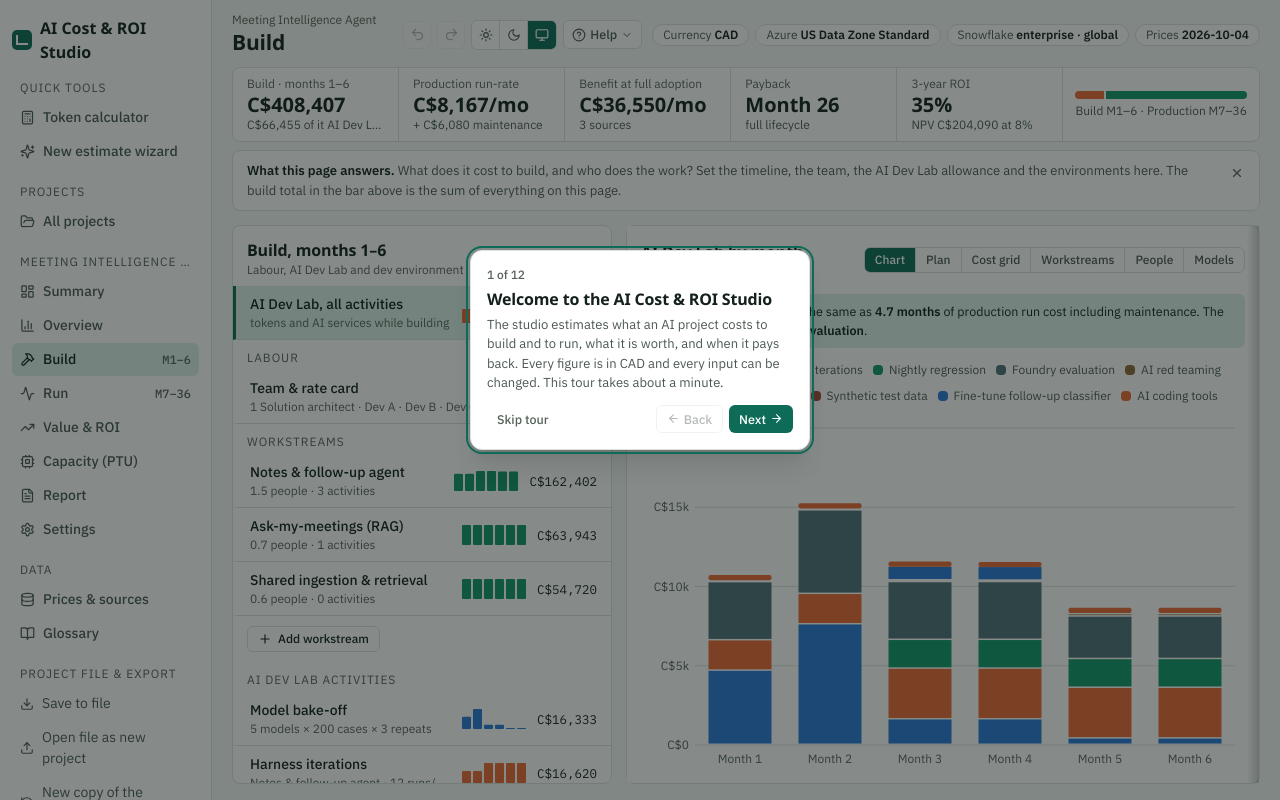
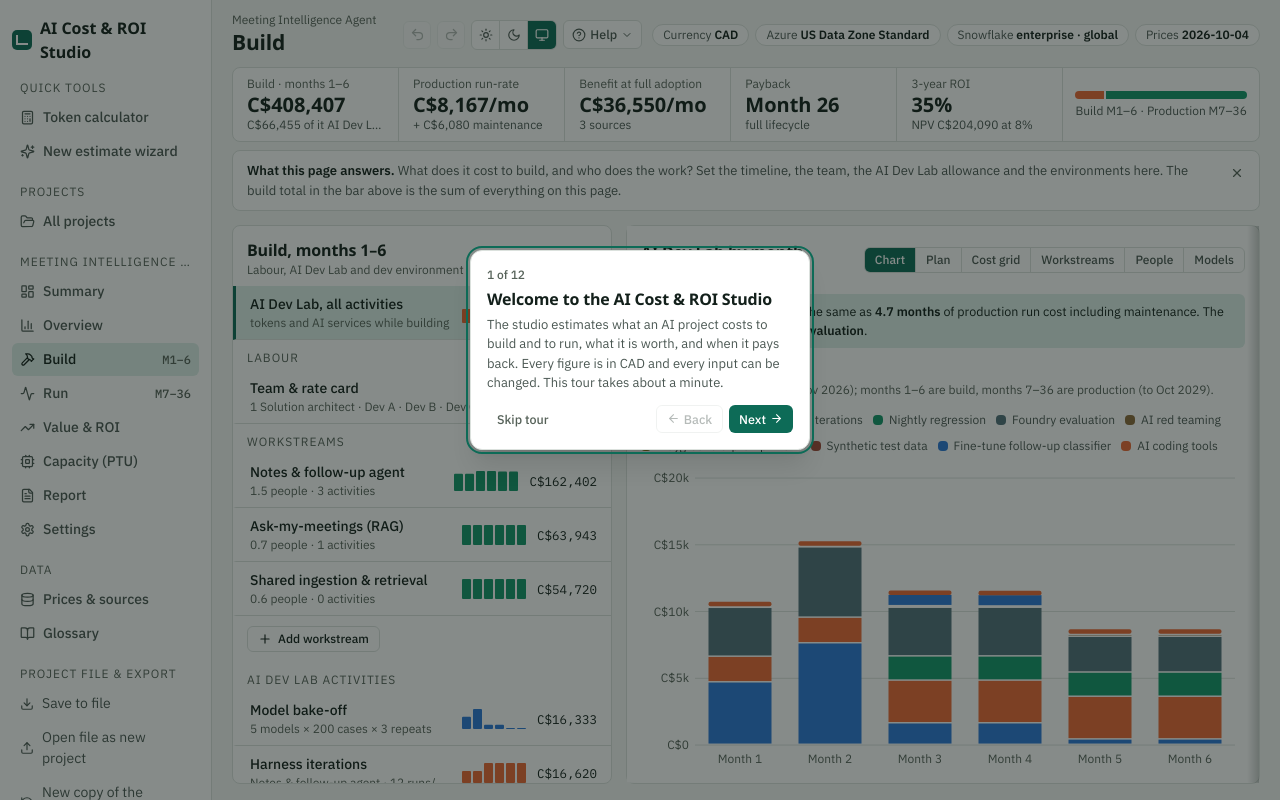
Before and after one commit to nitin27may/ai-roi-calculator, a Next.js app in the folder apps/web/: page /build in a window 1280 px wide. Built offline with nearby package versions, Linux system fonts and the light colour scheme.

Commit message:
Build page: month headers, table captions, headcount notes, where-this-comes-from lines

```diff
--- a/apps/web/app/build/page.tsx
+++ b/apps/web/app/build/page.tsx
@@ -4,6 +4,8 @@ import { Plus } from "lucide-react";
 import { ACTIVITY_KINDS, PLAN_SHAPES, applyShape, devLabByMeter, developerBreakdown, hasPlan, inPlanWindow, WORKSTREAM_TEMPLATES, addWorkstreamFromTemplate, newActivity, planValues, addAllocationPeriod, allocationPeriods, overlappingPeriods, peakAllocation, removeAllocationPeriod, removeWorkstream, setAllocation, updateAllocationPeriod, setPlanValue, workstreamBreakdown, type DevActivity, type PlanShape, type Workstream } from "@studio/engine";
 import { Card, CardHead, Field, GroupHead, ListRow, NumberInput, Seg, Select, TrashButton, listboxKeys } from "@/components/ui";
 import { Explain } from "@/components/explain";
+import { MonthLegend, MonthTh, TableNote, WhereFrom } from "@/components/months";
+import { MONTH_TABLE_NOTES } from "@/lib/months";
 import { AddMenu, ItemHeader } from "@/components/add-menu";
 import { Legend, Spark, StackedBars } from "@/components/charts";
 import { ACTIVITY_SPECS, Fields } from "@/components/fields";
@@ -66,6 +68,22 @@ export default function Build() {
   );
 }
 
+/** Which Dev Lab activities change when developers are added or removed. Labour always does. */
+const SCALES_WITH_PEOPLE: ReadonlySet<DevActivity["kind"]> = new Set(["iterations", "playground", "tooling"]);
+
+/** Plain-language inputs behind each activity's cost, for the "Where this comes from" line. */
+const ACTIVITY_SOURCE: Record<DevActivity["kind"], string> = {
+  bakeoff: "The candidate models and their months, the evaluation cases, repeats and sweeps per month set above, with each model's price from Prices & sources. It runs once, however many developers there are.",
+  iterations: "Developers who run experiments (Team & rate card), runs per developer per day, cases per run and working days set above, priced with the harness model's rates. It grows with headcount.",
+  regression: "Runs per month and cases per run set above, from the start month shown, priced with the harness model's rates. It does not change with headcount.",
+  evaluation: "The judge model, token sizes and evaluators set above, applied to the runs the other activities make. It follows those runs, not headcount.",
+  redteam: "Scans per month, risk categories, objectives and attack strategies set above, priced with the target model's rates. It does not change with headcount.",
+  playground: "Developers who run experiments (Team & rate card), calls per developer per day and tokens per call set above. It grows with headcount.",
+  tooling: "Copilot seats per developer and the coding agent's tokens per developer day set above, times the number of developers on Team & rate card. It grows with headcount.",
+  synthetic: "Examples kept per month, pass rate, and the generator and judge token sizes set above. It does not change with headcount.",
+  finetune: "Training runs, examples, tokens per example and epochs set above, plus tuned deployments kept and their hosting hours. It does not change with headcount.",
+};
+
 function describe(a: DevActivity): string {
   switch (a.kind) {
     case "bakeoff": return `${a.candidates.length} models × ${a.cases} cases × ${a.repeats} repeats`;
@@ -97,13 +115,15 @@ function AllActivities() {
       <div className="rounded-r-md border-l-[3px] border-accent bg-accent-soft px-3 py-2 text-[12.5px]">
         <b>{cad(ledger.totals.devLab)} over {B} months</b>, the same as <b>{fmt(ledger.totals.devLab / Math.max(1, runRate), 1)} months</b> of production run cost including maintenance. The largest activity is <b>{top?.label}</b>.
       </div>
+      <MonthLegend />
       {(view === "chart" || view === "grid") && <Legend items={series.map((s) => ({ label: s.label, color: s.color }))} />}
       {view === "ws" ? <ByWorkstream /> : view === "people" ? <ByPerson /> : view === "models" ? <ByModel /> : view === "plan" ? <PlanGrid /> : view === "chart" ? (
         <StackedBars rows={rows} series={series} xLabel={(i) => `Month ${i + 1}`} className="relative min-h-[280px] flex-1" />
       ) : (
         <div className="overflow-auto">
+          <TableNote>{MONTH_TABLE_NOTES.cost} Amounts are AI Dev Lab spend only; build labour is on Team &amp; rate card.</TableNote>
           <table className="data">
-            <thead><tr><th>Activity</th>{months.map((m) => <th key={m.m} className="n">M{m.m}</th>)}<th className="n">Total</th></tr></thead>
+            <thead><tr><th>Activity</th>{months.map((m) => <MonthTh key={m.m} m={m.m} />)}<th className="n">Total</th></tr></thead>
             <tbody>
               {series.map((s) => {
                 const mx = Math.max(...rows.flatMap((r) => series.map((x) => r[x.key]!)), 1);
@@ -128,16 +148,20 @@ function PlanGrid() {
   const update = (id: string, fn: (a: Exclude<DevActivity, { kind: "evaluation" }>) => void) => edit((d) => { const a = d.build.activities.find((x) => x.id === id); if (a && hasPlan(a)) fn(a); });
   return (
     <div className="overflow-auto">
-      <p className="mb-2 text-xs text-muted">Bake-offs plan <b>sweeps</b> per month; other activities plan <b>intensity</b> (1 = the volumes set on the activity, 0 = off). Greyed months are outside the activity&apos;s window. Evaluation follows the runs it scores.</p>
+      <TableNote>
+        <b>What the numbers are.</b> {MONTH_TABLE_NOTES.intensity} Bake-off rows are sweeps instead: {MONTH_TABLE_NOTES.sweeps.replace("Sweeps by month: ", "").replace(" Type a number in any cell to change it.", "")}
+        {" "}The small C$ figure under each number is that month&apos;s cost. Greyed months are outside the activity&apos;s window. Use &quot;Apply...&quot; to fill a row from a shape. Evaluation follows the runs it scores, so it has no numbers to set.
+      </TableNote>
+      <TableNote>{MONTH_TABLE_NOTES.headcount} Adding developers raises iterations, playground and tooling (and build labour); bake-off, regression, red teaming, synthetic data and fine-tuning stay the same.</TableNote>
       <table className="data">
-        <thead><tr><th>Activity</th><th>Shape</th>{months.map((m) => <th key={m} className="n">M{m}</th>)}</tr></thead>
+        <thead><tr><th>Activity</th><th>Shape</th>{months.map((m) => <MonthTh key={m} m={m} />)}</tr></thead>
         <tbody>
           {project.build.activities.map((a) => {
-            if (!hasPlan(a)) return <tr key={a.id}><td>{a.label}</td><td className="text-xs text-muted">follows runs</td>{months.map((m) => <td key={m} className="n text-xs text-muted">{cad(cost(a.id, m))}</td>)}</tr>;
+            if (!hasPlan(a)) return <tr key={a.id}><td>{a.label}<small className="block text-muted">C$ per month, follows the runs it scores</small></td><td className="text-xs text-muted">follows runs</td>{months.map((m) => <td key={m} className="n text-xs text-muted">{cad(cost(a.id, m))}</td>)}</tr>;
             const vals = planValues(a, B);
             return (
               <tr key={a.id}>
-                <td className="whitespace-nowrap">{a.label}<small className="block text-muted">{a.kind === "bakeoff" ? "sweeps" : "intensity"}</small></td>
+                <td className="whitespace-nowrap">{a.label}<small className="block text-muted">{a.kind === "bakeoff" ? "sweeps per month" : "intensity (1 = normal)"}</small><small className="block text-muted">{SCALES_WITH_PEOPLE.has(a.kind) ? "scales with people" : "fixed, not per person"}</small></td>
                 <td className="w-32"><Select label={`Apply a shape to ${a.label}`} value="" options={[{ value: "", label: "Apply…" }, ...PLAN_SHAPES.map((s) => ({ value: s.id, label: s.label }))]} onChange={(v) => v && update(a.id, (x) => applyShape(x, v as PlanShape, B))} /></td>
                 {months.map((m) => {
                   const on = inPlanWindow(a, m, B);
@@ -164,8 +188,9 @@ function ByWorkstream() {
   if (project.build.workstreams.length === 0) return <p className="text-sm text-muted">No workstreams yet. Add one from the list to split the build by feature.</p>;
   return (
     <div className="overflow-auto">
+      <TableNote>Build cost by feature (workstream) and month, in C$. Labour comes from the people you allocate to each workstream (Team &amp; rate card), and AI Dev Lab from the activities assigned to it. {MONTH_TABLE_NOTES.headcount}</TableNote>
       <table className="data">
-        <thead><tr><th>Workstream</th><th className="n">People (avg)</th><th className="n">Labour</th><th className="n">AI Dev Lab</th><th className="n">Total</th>{Array.from({ length: B }, (_, i) => <th key={i} className="n">M{i + 1}</th>)}</tr></thead>
+        <thead><tr><th>Workstream</th><th className="n">People (avg)</th><th className="n">Labour</th><th className="n">AI Dev Lab</th><th className="n">Total</th>{Array.from({ length: B }, (_, i) => <MonthTh key={i} m={i + 1} />)}</tr></thead>
         <tbody>
           {rows.map((r) => (
             <tr key={r.id || "project"}>
@@ -191,12 +216,13 @@ function ByPerson() {
   const shown = rows.filter((r) => r.devlab > 0 || r.labour > 0);
   return (
     <div className="flex flex-col gap-3 overflow-auto">
+      <TableNote className="mb-0">Spend per person by month, in C$ per person. It is the team&apos;s Dev Lab spend divided by the developers running experiments, so removing a developer raises everyone else&apos;s share only for activities that do not scale with people (bake-off, regression, red teaming).</TableNote>
       <div className="flex flex-wrap items-end gap-3">
         <Field label="AI Dev Lab budget per person per month" help="devBudget"><NumberInput value={budget ?? 0} suffix="CAD" onChange={(v) => edit((d) => { d.build.devBudgetPerMonth = v > 0 ? v : undefined; })} /></Field>
         <p className="max-w-md text-xs text-muted">Monthly columns are AI Dev Lab spend per person. Workstream activities are charged to the people on that workstream by their share; project-wide ones to everyone running experiments. 0 = no budget.</p>
       </div>
       <table className="data">
-        <thead><tr><th>Person / line</th><th className="n">Labour</th><th className="n">AI Dev Lab</th>{Array.from({ length: B }, (_, i) => <th key={i} className="n">M{i + 1}</th>)}</tr></thead>
+        <thead><tr><th>Person / line</th><th className="n">Labour</th><th className="n">AI Dev Lab</th>{Array.from({ length: B }, (_, i) => <MonthTh key={i} m={i + 1} />)}</tr></thead>
         <tbody>
           {shown.map((r) => (
             <tr key={r.seat}>
@@ -222,6 +248,8 @@ function ByModel() {
   const name = (m: string) => catalog.chatModels.find((c) => c.id === m)?.label ?? catalog.unitPrices.find((u) => u.id === m)?.label ?? m;
   return (
     <div className="flex flex-col gap-1.5">
+      <TableNote>Total AI Dev Lab spend on each model or service over all {project.timeline.buildMonths} build months, in C$ and as a share of the Dev Lab total. Each bar adds up every activity that uses that model.</TableNote>
+      <WhereFrom to="/prices" toLabel="Prices & sources">the models chosen on each activity, the tokens those activities use, and each model&apos;s price.</WhereFrom>
       {rows.map((r) => (
         <div key={r.meter} className="grid grid-cols-[minmax(140px,240px)_1fr_auto] items-center gap-2.5 text-[12.5px]">
           <span className="truncate">{name(r.meter)}</span>
@@ -373,6 +401,7 @@ function Team() {
         </tbody>
       </table>
       </div>
+      <WhereFrom>labour is people &times; hours per month &times; the role&apos;s hourly rate, for each month in the From and To window. It always changes with headcount. Developers ticked &quot;Experiments&quot; also drive the per-developer Dev Lab activities (iterations, playground, tooling). Change people, hours and months in the table above.</WhereFrom>
       {project.build.workstreams.length > 0 && <AllocationMatrix />}
       <button type="button" className="flex w-fit items-center gap-1.5 rounded-md border border-line px-2.5 py-1 text-xs font-medium hover:bg-surface-2" onClick={() => edit((d) => { d.build.team.push({ roleId: d.rateCard[0]!.id, people: 1, hoursPerMonth: 160, experiments: false }); })}><Plus size={14} />Add team line</button>
       <h3 className="text-sm font-semibold">Rate card (CAD per hour)</h3>
@@ -433,6 +462,7 @@ function DevEnvironment() {
       <div><h2 className="text-base font-bold">Dev environment</h2><div className="text-xs text-muted">Services the team runs while building, billed every build month: dev search index, API gateway, logging, sandboxes.</div></div>
       <div className="font-display text-[26px] font-bold">{cad(lines.reduce((s, l) => s + l.cost, 0))}<span className="ml-1.5 font-sans text-xs font-normal text-muted">over {B} months</span></div>
       <CostItems items={project.build.environment} locate={(d) => d.build.environment} idPrefix="env" firstMonthLabel="build month 1" />
+      <WhereFrom to="/prices" toLabel="Prices & sources">the items listed above (quantity times catalogue price). These are fixed monthly services, so they do not change with headcount.</WhereFrom>
       <p className="text-xs text-muted">Catalogue items are before free allowances; the total above applies them. A free-text cost needs no catalogue price: enter C$ per month or once.</p>
       <Explain title="How this is calculated" lines={lines} months={B} />
     </>
@@ -478,6 +508,7 @@ function Activity({ id, onRemoved }: { id: string; onRemoved: () => void }) {
         <div role="note" className="rounded-md bg-warn-soft px-3 py-2 text-[12.5px] text-warn">This project-wide activity counts every developer, and workstreams have their own {a.kind === "iterations" ? "iterations" : "playground work"} too. Check you are not counting the same effort twice.</div>
       )}
       <Fields specs={ACTIVITY_SPECS[a.kind] ?? []} value={a as unknown as Record<string, unknown>} locate={locate} />
+      <TableNote className="mb-0"><b>Months on the chart below.</b> Month 1 is the first build month. The bars are this activity&apos;s cost in C$ in each month; {hasPlan(a) ? "edit the shape on the Plan view (All activities, Plan) or type intensity values in the field above." : "it follows the runs it scores, so it has no month numbers of its own."}</TableNote>
       {a.kind === "bakeoff" && (
         <div>
           <h3 className="mb-1.5 text-sm font-semibold">Candidate models and the months they run</h3>
@@ -498,6 +529,7 @@ function Activity({ id, onRemoved }: { id: string; onRemoved: () => void }) {
         </div>
       )}
       <StackedBars rows={rows} series={[{ key: "v", label: a.label, color: COLORS[i % COLORS.length]! }]} xLabel={(k) => `Month ${k + 1}`} className="relative h-[200px] flex-none" />
+      <WhereFrom>{ACTIVITY_SOURCE[a.kind]} Change it in the fields above.</WhereFrom>
       <Explain title="How this is calculated" lines={lines} months={B} />
     </>
   );
--- /dev/null
+++ b/apps/web/components/months.tsx
@@ -0,0 +1,40 @@
+"use client";
+import type { ReactNode } from "react";
+import Link from "next/link";
+import { useStudio } from "@/lib/store";
+import { monthLegendText, monthTitle } from "@/lib/months";
+import { cn } from "@/lib/format";
+
+/** "Month 3" column header with a tooltip naming the calendar month and whether it is build or production. */
+export function MonthTh({ m, short = false, className = "n" }: { m: number; short?: boolean; className?: string }) {
+  const project = useStudio((s) => s.project);
+  return <th scope="col" className={className} title={monthTitle(project.startDate, m, project.timeline.buildMonths)}>{short ? `M${m}` : `Month ${m}`}</th>;
+}
+
+/** One sentence that explains the "M1" short form. Put it under any chart or table that uses M-labels. */
+export function MonthLegend({ className }: { className?: string }) {
+  const project = useStudio((s) => s.project);
+  const B = project.timeline.buildMonths, H = project.timeline.horizonMonths;
+  return (
+    <p data-testid="month-legend" className={cn("flex flex-wrap items-center gap-x-3 gap-y-1 text-xs text-muted", className)}>
+      <span className="inline-flex items-center gap-1.5"><i aria-hidden className="inline-block h-2 w-3 rounded-sm" style={{ background: "var(--s2)" }} />Build</span>
+      <span className="inline-flex items-center gap-1.5"><i aria-hidden className="inline-block h-2 w-3 rounded-sm" style={{ background: "var(--s3)" }} />Production</span>
+      <span>{monthLegendText(project.startDate, B, H)}</span>
+    </p>
+  );
+}
+
+/** Plain-language caption above a table of numbers. */
+export function TableNote({ children, className }: { children: ReactNode; className?: string }) {
+  return <p className={cn("mb-2 max-w-3xl text-xs text-ink-2", className)}>{children}</p>;
+}
+
+/** "Where this comes from" line: names the inputs and links to the page where they change. */
+export function WhereFrom({ children, to, toLabel, className }: { children: ReactNode; to?: string; toLabel?: string; className?: string }) {
+  return (
+    <p className={cn("text-xs text-muted", className)}>
+      <b className="font-semibold text-ink-2">Where this comes from:</b> {children}
+      {to && <> Change it: <Link href={to} className="font-medium text-accent underline underline-offset-2">{toLabel ?? to}</Link>.</>}
+    </p>
+  );
+}
--- /dev/null
+++ b/apps/web/lib/months.ts
@@ -0,0 +1,29 @@
+/** Plain-language month labelling shared by every table, chart and legend, so "M1" always means the same thing. */
+
+const MONTHS = ["Jan", "Feb", "Mar", "Apr", "May", "Jun", "Jul", "Aug", "Sep", "Oct", "Nov", "Dec"];
+
+/** "Mar 2027" for project month `m` (1-based) given the project's first build month (YYYY-MM-DD). */
+export function calendarMonth(startDate: string, m: number): string {
+  const y = Number(startDate.slice(0, 4)), mo = Number(startDate.slice(5, 7)) - 1;
+  const t = y * 12 + mo + (m - 1);
+  return `${MONTHS[((t % 12) + 12) % 12]} ${Math.floor(t / 12)}`;
+}
+
+/** Tooltip for a month column: what the number means and which calendar month it is. */
+export const monthTitle = (startDate: string, m: number, buildMonths: number): string =>
+  `Month ${m} (${calendarMonth(startDate, m)}), ${m <= buildMonths ? "a build month" : "a production month"}`;
+
+/** The one legend sentence used wherever a chart or table shortens "month 1" to "M1". */
+export function monthLegendText(startDate: string, buildMonths: number, horizonMonths: number): string {
+  const build = buildMonths === 1 ? "month 1 is build" : `months 1–${buildMonths} are build`;
+  const prod = buildMonths + 1 >= horizonMonths ? `month ${horizonMonths} is production` : `months ${buildMonths + 1}–${horizonMonths} are production`;
+  return `M1 = month 1 of the project (${calendarMonth(startDate, 1)}); ${build}, ${prod} (to ${calendarMonth(startDate, horizonMonths)}).`;
+}
+
+/** Caption for any table of per-month numbers: what they are, their unit, and how to change them. */
+export const MONTH_TABLE_NOTES = {
+  intensity: "Intensity by month: 100% (1.0) means the activity runs at the volumes set on it that month, 0.5 means half, 0 means off. You can type a new number in any cell; the figure underneath is the cost it produces.",
+  sweeps: "Sweeps by month: how many full passes of the model bake-off run that month. Each sweep tests every candidate model that is active that month. Type a number in any cell to change it.",
+  cost: "Cost by month in C$, calculated from the activities on this page. Nothing here is typed in: change the activity (volumes, models, intensity) and these figures follow.",
+  headcount: "Rows marked 'scales with people' change when you add or remove developers; the others are fixed amounts that do not.",
+} as const;
```
